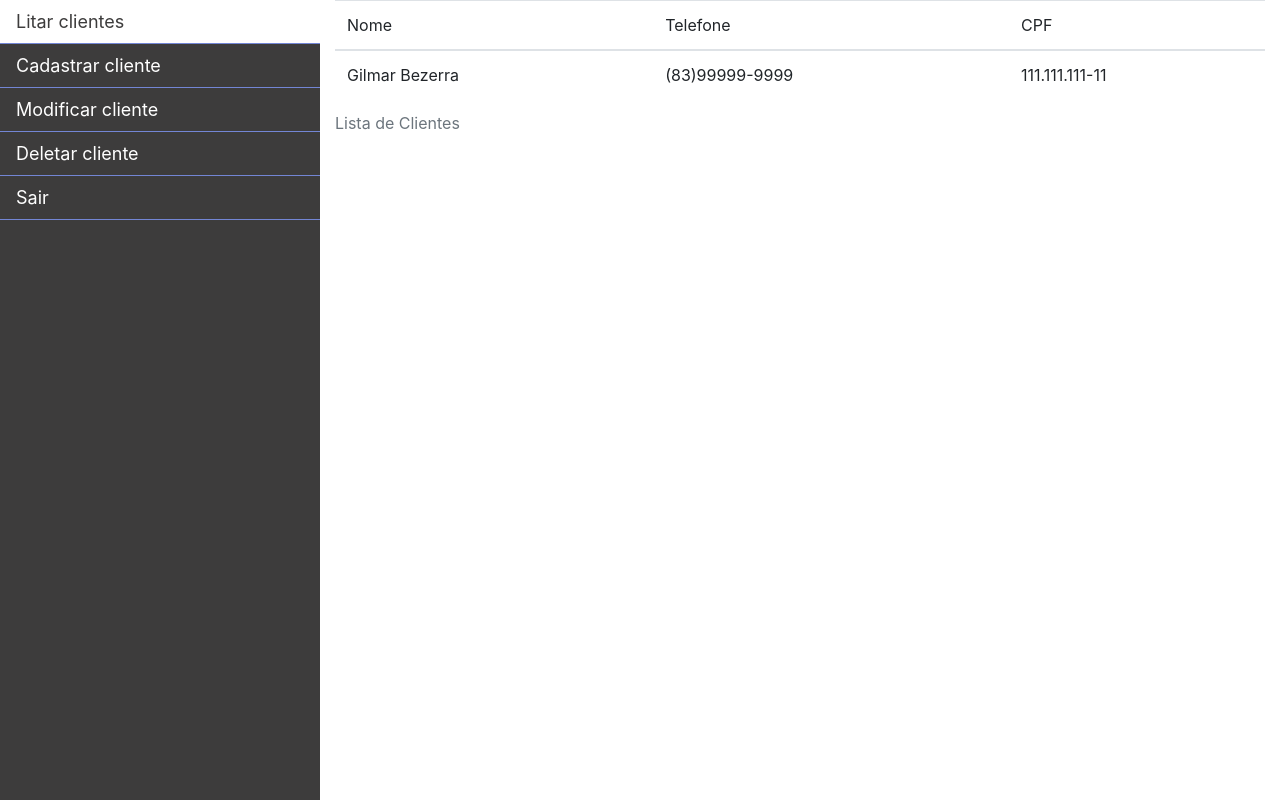
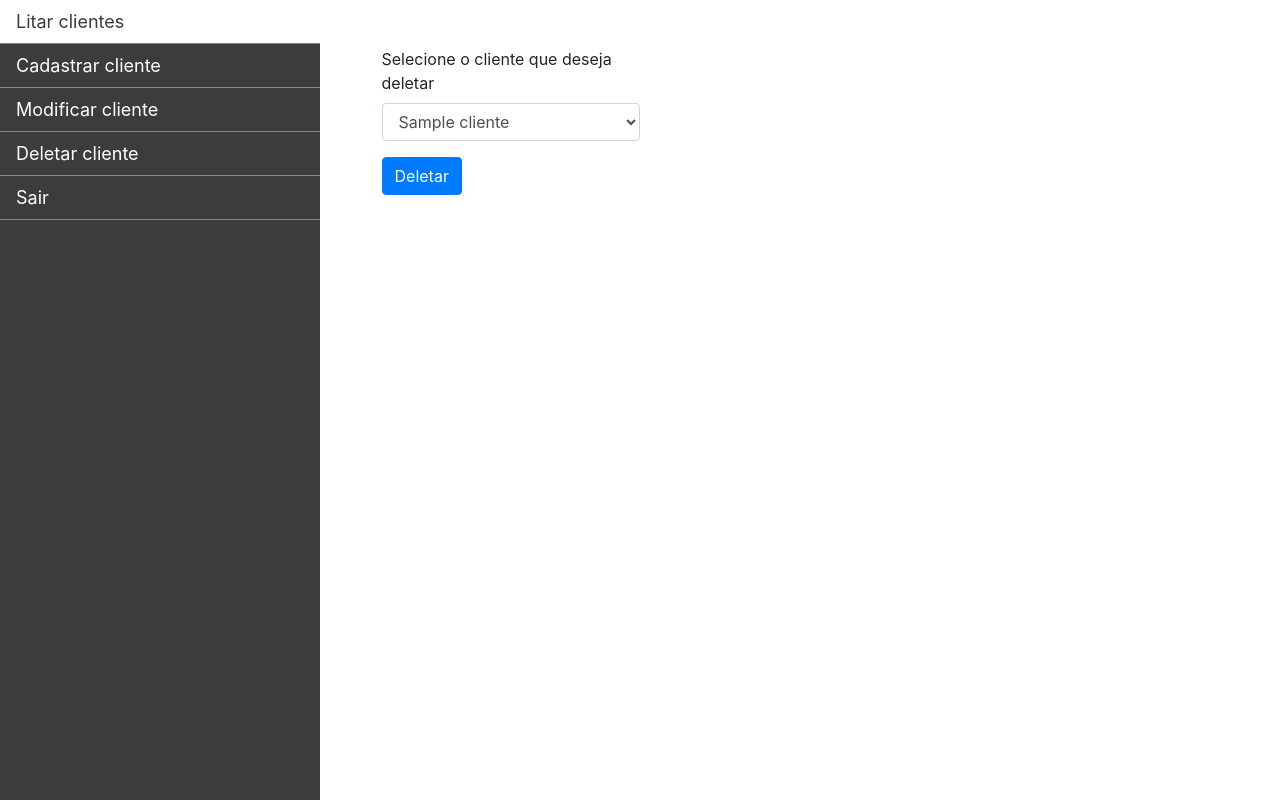
Before and after one commit to gilMars/desafiosnet, a Django app: page /painel/deletar in a window 1280 px wide. Run offline with Django 3.2, Linux system fonts and the light colour scheme; a user stored in the database is signed in; tables that the repository leaves empty hold one stand-in row (values such as "Sample post"); some libraries are stand-ins or nearby versions.

Commit message:
Correção do front

```diff
--- a/controlpanel/templates/controlpanel/cadastrar.html
+++ b/controlpanel/templates/controlpanel/cadastrar.html
@@ -54,7 +54,7 @@
                             <a class="nav-link" href="#">Modificar cliente</a>
                         </li>
                         <li class="nav-item">
-                            <a class="nav-link" href="#">Deletar cliente</a>
+                            <a class="nav-link" href="{% url 'deletar' %}">Deletar cliente</a>
                         </li>
                         <li class="nav-item">
                             <a class="nav-link" href="{% url 'logout' %}">Sair</a>
@@ -63,7 +63,7 @@
                 </nav>
             </div>
             <div class="col-md-9 no-float">
-                <form id="cadastrar" class="form-horizontal" method="post" role="form">
+                <form id="main" class="form-horizontal" method="post" role="form">
                         {% csrf_token %}
                     <div class="row">
                         <div class="col-sm-4">
--- a/controlpanel/templates/controlpanel/deletar.html
+++ b/controlpanel/templates/controlpanel/deletar.html
@@ -27,19 +27,28 @@
 
     <!-- Latest compiled JavaScript -->
     <script src="https://maxcdn.bootstrapcdn.com/bootstrap/4.1.3/js/bootstrap.min.js"></script>
+
+    <script src="{% static 'js/jquery.mask.js'%}"></script>
+    <script src="{% static 'js/jquery.mask.min.js'%}"></script>
+    <script src="{% static 'js/mask_complete.js'%}"></script>
 </head>
 
 <body>
+        {% if form.errors %}
+    {% for error in form.non_field_errors %}
+    <script>alert('{{error}}')</script>
+    {% endfor %}
+    {% endif %}
     <div class="container-fluid">
         <div class="row">
             <div id="menu" class="col-md-3 no-float">
                 <nav>
                     <ul class="nav flex-column">
                         <li class="nav-item">
-                            <a class="nav-link active" href="#">Litar clientes</a>
+                            <a class="nav-link active" href="{% url 'listar' %}">Litar clientes</a>
                         </li>
                         <li class="nav-item">
-                            <a class="nav-link" href="#">Cadastrar cliente</a>
+                            <a class="nav-link" href="{% url 'cadastrar' %}">Cadastrar cliente</a>
                         </li>
                         <li class="nav-item">
                             <a class="nav-link" href="#">Modificar cliente</a>
@@ -48,32 +57,38 @@
                             <a class="nav-link" href="#">Deletar cliente</a>
                         </li>
                         <li class="nav-item">
-                            <a class="nav-link" href="/logout">Sair</a>
+                            <a class="nav-link" href="{% url 'logout' %}">Sair</a>
                         </li>
                     </ul>
                 </nav>
             </div>
             <div class="col-md-9 no-float">
-                <table class="table table-hover">
-                    <caption>Lista de Clientes</caption>
-                    <thead>
-                        <tr>
-                            <th scope="col">Nome</th>
-                            <th scope="col">Telefone</th>
-                            <th scope="col">CPF</th>
-                        </tr>
-                    </thead>
+                <form id="main" class="form-horizontal" method="post" role="form">
+                        {% csrf_token %}
+                    <div class="row">
+                        <div class="col-sm-4">
+                            <div class="form-group">
+                                <label for="nomeCliente">Selecione o cliente que deseja deletar</label>
+                                <select class="form-control" name="nome" id="nomeCliente">
+                                    {% for cliente in clientes %}
+                                    <option>{{cliente.nome}}</option>
+                                    {% endfor %}
+                                </select>
+                            </div>
+                        </div>
+                    </div>
+                    <div class="row">
+                        <div class="col-sm-4">
+                            <div class="form-group">
+                                <button class="btn btn-primary" type="submit">Deletar</button>
+                            </div>
 
-                    <tbody>
-                        <tr>
-                            <td>Gilmar Bezerra</td>
-                            <td>(83)99999-9999</td>
-                            <td>111.111.111-11</td>
-                        </tr>
-                    </tbody>
+                        </div>
+                    </div>
 
-                </table>
             </div>
+
+            </form>
         </div>
     </div>
 </body>
```
Also changed, not shown: controlpanel/templates/controlpanel/painel.html (+2 -6 lines).
